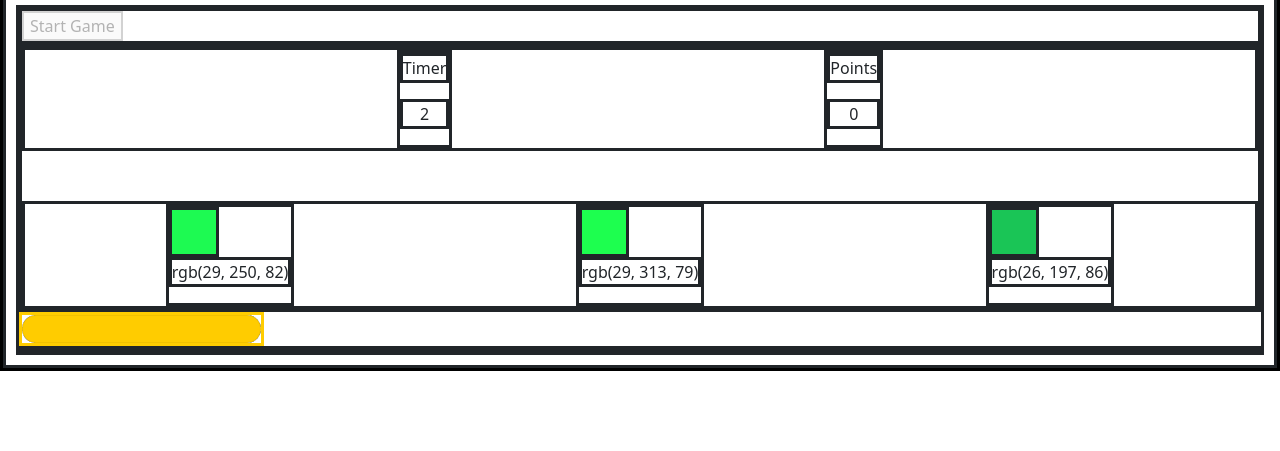
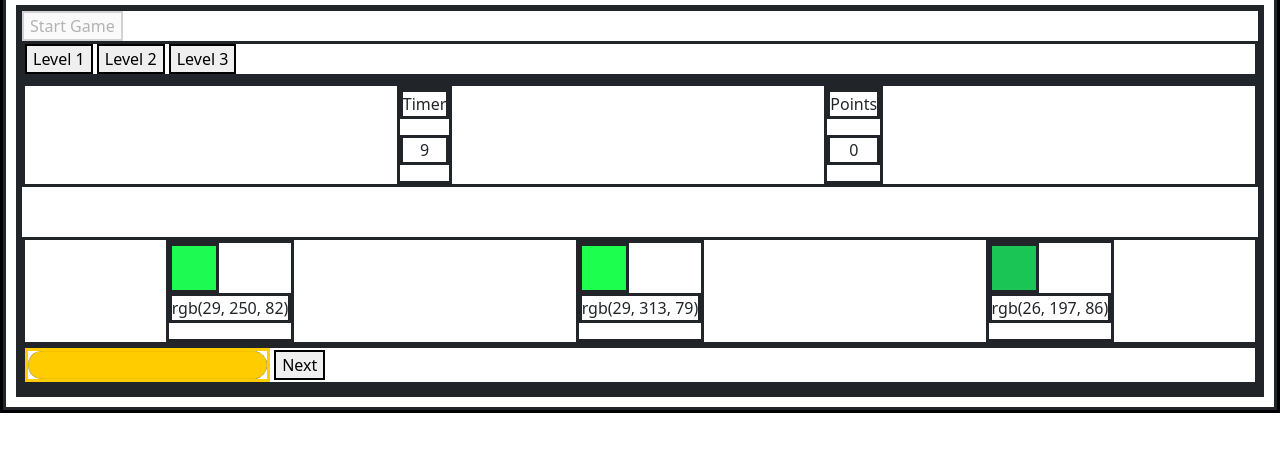
Before and after one commit to vaupunkt/color-game, a plain HTML site: page index.html in a window 1280 px wide. Both pictures are taken after a click on the button "Start Game". Shown: the part 73-524 px from the top of the page. Drawn offline with nearby package versions, Linux system fonts and the light colour scheme.

Commit message:
adding different difficulties

```diff
--- a/index.html
+++ b/index.html
@@ -22,6 +22,11 @@
         <main>
             <div id="start">
                 <button id="startButton">Start Game</button>
+                <div id="level">
+                    <button id="level1">Level 1</button>
+                    <button id="level2">Level 2</button>
+                    <button id="level3">Level 3</button>
+                </div>
             </div>
             <div id="game">
                 <div id="status">
@@ -33,7 +38,7 @@
                     </div>
                 </div>
                 <div id="randomColor"></div>
-                <div id="difficulty1">
+                <div id="difficulty1" class="difficulty">
                     <div class="colorDiv">
                         <div id="colorDiv1"></div><p id="colorCode1"></p>
                     </div>
@@ -44,13 +49,15 @@
                         <div id="colorDiv3"></div><p id="colorCode3"></p>
                     </div>
                 </div>
+                <div id="difficulty2" class="difficulty">
+                    <div class="clr-field" id="colorpicker">
+                        <button type="button"></button>
+                        <input type="text" data-coloris>
+                    </div>
+                    <button id="next">Next</button>
+                </div>
             </div>
 
-            <div class="clr-field" id="colorpicker">
-                <button type="button"></button>
-                <input type="text" data-coloris>
-
-            </div>
 
         </main>
     </body>
--- a/scripts/script.js
+++ b/scripts/script.js
@@ -1,4 +1,5 @@
 let red, blue, green, red1, blue1, green1, red2, blue2, green2, rgb, color1, color2;
+let fadeColor;
 let startButton = document.getElementById("startButton");
 let timer = document.getElementById("timer");
 let pointCounter = document.getElementById("pointCounter");
@@ -7,9 +8,10 @@ let gameColor = document.getElementById("randomColor");
 var colordiv1 = document.getElementById('colorDiv1');
 var colordiv2 = document.getElementById('colorDiv2');
 var colordiv3 = document.getElementById('colorDiv3');
-let seconds = 0;
+let seconds = 11;
 let points = 0;
 let arrChoices = [];
+let arrColors = [];
 
 startButton.addEventListener("click", start);
 colordiv1.addEventListener("click", function() {
@@ -62,38 +64,36 @@ function start() {
 
   // changing seconds every 1000 milliseconds (=1Second)
   let intervalId = setInterval(() => {
-    seconds++;
+    seconds--;
     timer.innerHTML = seconds;
-    if (seconds == 11) {
+    if (seconds == -1) {
       clearInterval(intervalId);
       seconds = 0;
       timer.innerHTML = seconds;
       startButton.disabled = false;
     }
   }, 1000);
+
   game();
 }
 
 function game() {
-    getRandomColor();
-    difficulty1();
-    /* play Sound
-    const clickSound = new Audio('click-sound.mp3');
-    clickSound.play();
-    */
+  getRandomColor();
+
+
+  difficulty1();
 
   }
 
   function fadeColorBox() {
-    var fadeColor;
     clearInterval(fadeColor);
-    gameColor.style.opacity = 1;
     fadeColor = setInterval(function() {
       if (!gameColor.style.opacity) {
         gameColor.style.opacity = 1;
     }
     if (gameColor.style.opacity > 0) {
         gameColor.style.opacity -= 0.05;
+        console.log(gameColor.style.opacity);
     } else {
         clearInterval(fadeColor);
     }
@@ -101,16 +101,17 @@ function game() {
   }
 
   function difficulty1() {
-    setTimeout(fadeColorBox(), 1500);
+  gameColor.style.opacity = 1;
+  clearInterval(fadeColor);
+  setTimeout(fadeColorBox, 500);
 
-    do {
+  do {
     const randomRangeMin = (70);
     const randomRangeMax = (130);
 
     red1 =  Math.floor(red * (Math.random() * (randomRangeMax - randomRangeMin) + randomRangeMin )/100);
     green1 = Math.floor(green * (Math.random() * (randomRangeMax - randomRangeMin) + randomRangeMin )/100);
     blue1 = Math.floor(blue * (Math.random() * (randomRangeMax - randomRangeMin) + randomRangeMin )/100);
-
     red2 =  Math.floor(red * (Math.random() * (randomRangeMax - randomRangeMin) + randomRangeMin )/100);
     green2 = Math.floor(green * (Math.random() * (randomRangeMax - randomRangeMin) + randomRangeMin )/100);
     blue2 = Math.floor(blue * (Math.random() * (randomRangeMax - randomRangeMin) + randomRangeMin )/100);
@@ -118,7 +119,7 @@ function game() {
     color1 = "rgb("+red1+", "+green1+", "+blue1+")";
     color2 = "rgb("+red2+", "+green2+", "+blue2+")";
 
-    } while (rgb === color1 | rgb === color2 | color1 === color2);
+  } while (rgb === color1 | rgb === color2 | color1 === color2);
 
     arrChoices = [rgb, color1, color2]
     arrChoices.sort(() => Math.random() - 0.5);
@@ -140,5 +141,6 @@ function game() {
   }
 
   function difficulty2() {
+    let next = document.getElementById("next");
 
   }
```
